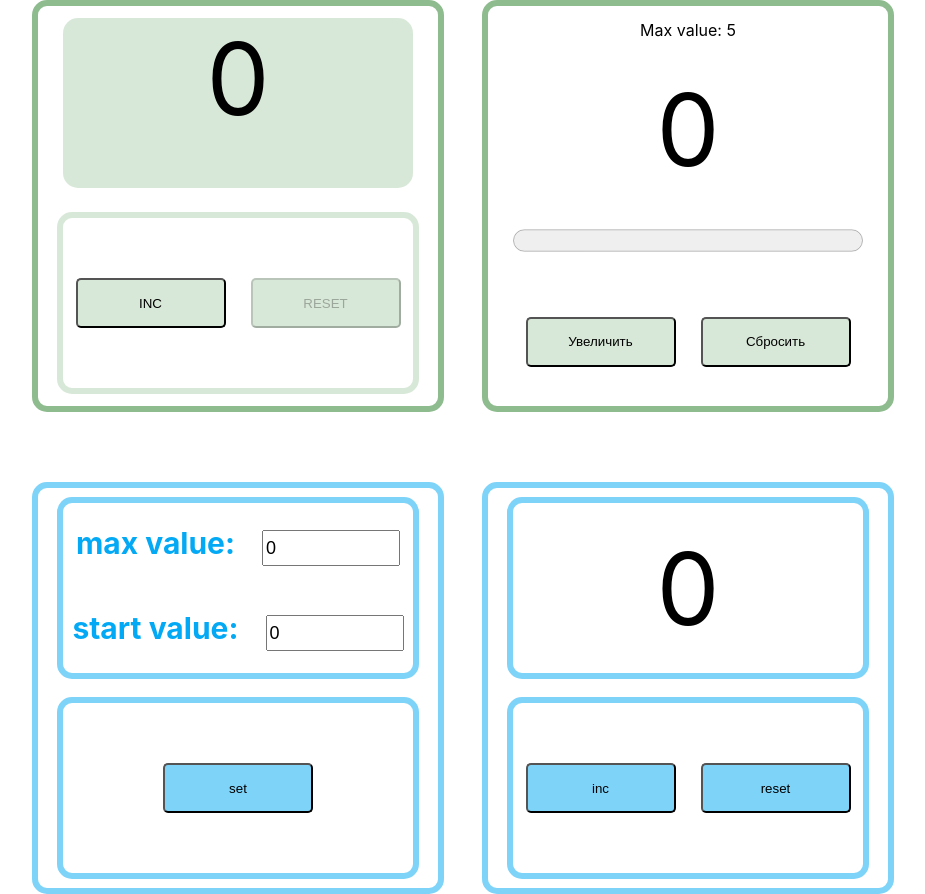
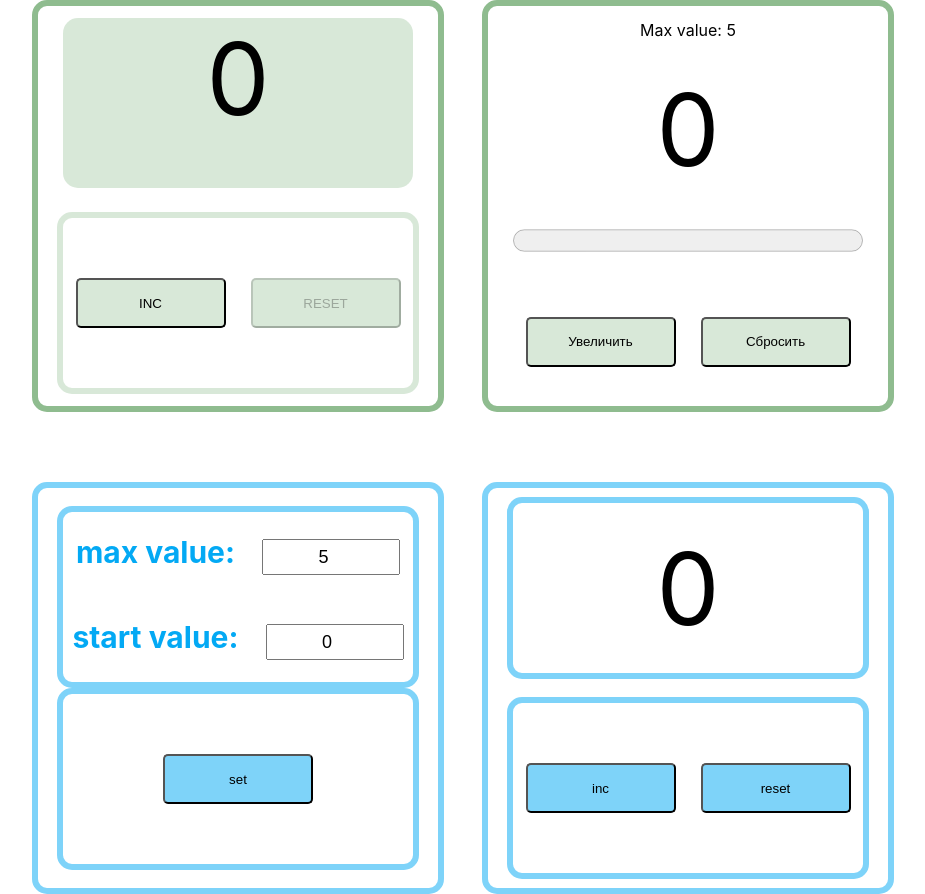
Before and after one commit to kalibria/counters, a React (Create React App) app: page / in a window 1280 px wide. Shown: the whole page, without its empty margins (177-1102 px from the left). Built offline with nearby package versions, Linux system fonts and the light colour scheme.

Commit message:
added counter settings

```diff
--- a/src/App.css
+++ b/src/App.css
@@ -107,4 +107,6 @@
   font-size: 18px;
   width: 130px;
   margin-left: 20px;
+  vertical-align: center;
+  text-align: center;
 }
--- a/src/App.tsx
+++ b/src/App.tsx
@@ -2,8 +2,8 @@ import React from 'react';
 import './App.css';
 import {Counter} from "./components/Counter";
 import {ProgressCounter} from "./components/ProgressCounter";
-import {BoxCounter1} from "./components/BoxCounter1";
-import {BoxCounter2} from "./components/BoxCounter2";
+import {CounterWithSettings} from "./components/CounterWithSettings";
+
 
 function App() {
   return (
@@ -12,13 +12,7 @@ function App() {
               <Counter/>
               <ProgressCounter/>
           </div>
-
-          <div className={'wrapper'}>
-              <BoxCounter1/>
-              <BoxCounter2/>
-          </div>
-
-
+          <CounterWithSettings/>
       </div>
   );
 }
--- a/src/components/BoxCounter1.tsx
+++ b/src/components/BoxCounter1.tsx
@@ -2,20 +2,39 @@ import {BoxCounter} from "./BoxCounter";
 import {ElWrapper} from "./ElWrapper";
 import {Input} from "./Input";
 import {Button} from "./Button";
+import {Dispatch, FormEvent, SetStateAction, useState} from "react";
 
-export const BoxCounter1 = () => {
-    const onSetClick = () => {
+type BoxCounter1Props = {
+    startValue: number
+    maxValue: number
+    setStartValue: Dispatch<SetStateAction<number>>
+    setMaxValue: Dispatch<SetStateAction<number>>
+}
 
+export const BoxCounter1 = ({startValue, maxValue, setStartValue, setMaxValue}: BoxCounter1Props) => {
+
+    const handleSubmit = (e: FormEvent<HTMLFormElement>) => {
+        e.preventDefault();
+        const form = e.target as HTMLFormElement;
+        const formData = new FormData(form);
+
+        const formJson = Object.fromEntries(formData.entries());
+        setMaxValue(+formJson.maxValue);
+        setStartValue(+formJson.startValue);
     }
+
+
     return (
         <BoxCounter>
-            <ElWrapper>
-                <Input name={'max value'} value={0}/>
-                <Input name={'start value'} value={0}/>
-            </ElWrapper>
-            <ElWrapper>
-                <Button name={'set'} handleClick={onSetClick} color={'#03a9f482'}/>
-            </ElWrapper>
+            <form onSubmit={(e) => handleSubmit(e)}>
+                <ElWrapper>
+                    <Input name={'max value'} defaultValue={maxValue} id={'maxValue'}/>
+                    <Input name={'start value'} defaultValue={startValue} id={'startValue'}/>
+                </ElWrapper>
+                <ElWrapper>
+                    <Button name={'set'} color={'#03a9f482'} type={'submit'}/>
+                </ElWrapper>
+            </form>
         </BoxCounter>
     )
 }
--- a/src/components/BoxCounter2.tsx
+++ b/src/components/BoxCounter2.tsx
@@ -1,19 +1,28 @@
-import {FunctionComponent, useState} from "react";
+import {useEffect, useState} from "react";
 import {BoxCounter} from "./BoxCounter";
 import {ElWrapper} from "./ElWrapper";
 import {Button} from "./Button";
 
-export const BoxCounter2: FunctionComponent = () => {
-    const initValue = 0;
-    const maxValue = 5;
-    const [state, setState] = useState(initValue)
+type BoxCounter2Props = {
+    startValue: number
+    maxValue: number
+}
+
+export const BoxCounter2 = ({startValue, maxValue}: BoxCounter2Props) => {
+
+    const [state, setState] = useState(startValue);
+    console.log("startV", startValue)
+    useEffect(() => {
+        setState(startValue)
+    }, [startValue]);
+
     const increment = () => {
         if(state < maxValue){
             setState(state + 1)
         }
     }
     const reset = () => {
-        setState(initValue)
+        setState(startValue)
     }
 
     return (
--- a/src/components/Button.tsx
+++ b/src/components/Button.tsx
@@ -2,13 +2,14 @@ import React from 'react';
 
 type ButtonProps = {
     name: string;
-    handleClick: () => void;
+    handleClick?: () => void;
     isDisabled?: boolean;
     color?: string
+    type?: 'button' | 'submit' | 'reset'
 }
 
-export const Button = ({name, handleClick, isDisabled, color:backgroundColor}: ButtonProps) => {
+export const Button = ({name, handleClick, isDisabled, color:backgroundColor, type}: ButtonProps) => {
     return (
-        <button  className={'button'} style={backgroundColor ? {backgroundColor} : {}} onClick={handleClick} disabled={isDisabled}>{name}</button>
+        <button  className={'button'} style={backgroundColor ? {backgroundColor} : {}} onClick={handleClick} disabled={isDisabled} type={type}>{name}</button>
     );
 };
--- /dev/null
+++ b/src/components/CounterWithSettings.tsx
@@ -0,0 +1,17 @@
+import {BoxCounter1} from "./BoxCounter1";
+import {BoxCounter2} from "./BoxCounter2";
+import React, {useState} from "react";
+
+export const CounterWithSettings = () => {
+    const initStartValue = 0;
+    const initMaxValue = 5;
+
+    const [maxValue, setMaxValue] = useState(initMaxValue);
+    const [startValue, setStartValue] = useState(initStartValue)
+    return (
+        <div className={'wrapper'}>
+            <BoxCounter1 maxValue = {maxValue} startValue = {startValue} setMaxValue={setMaxValue} setStartValue={setStartValue}/>
+            <BoxCounter2 maxValue = {maxValue} startValue = {startValue}/>
+        </div>
+    )
+}
--- a/src/components/Input.tsx
+++ b/src/components/Input.tsx
@@ -1,13 +1,17 @@
+
+
 type InputProps = {
     name: string
-    value: number
+    defaultValue: number
+    id: string
 }
 
-export const Input = ({name, value}: InputProps) => {
+export const Input = ({name, defaultValue, id}: InputProps) => {
+
     return (
-        <form className={'form'}>
+        <div className={'form'}>
             <label htmlFor={name}>{name}: </label>
-            <input id={name} type={'number'} value={value} className={'input'}/>
-        </form>
+            <input id={id} type={'number'} name={id} defaultValue={defaultValue} className={'input'}/>
+        </div>
     )
 }
```
